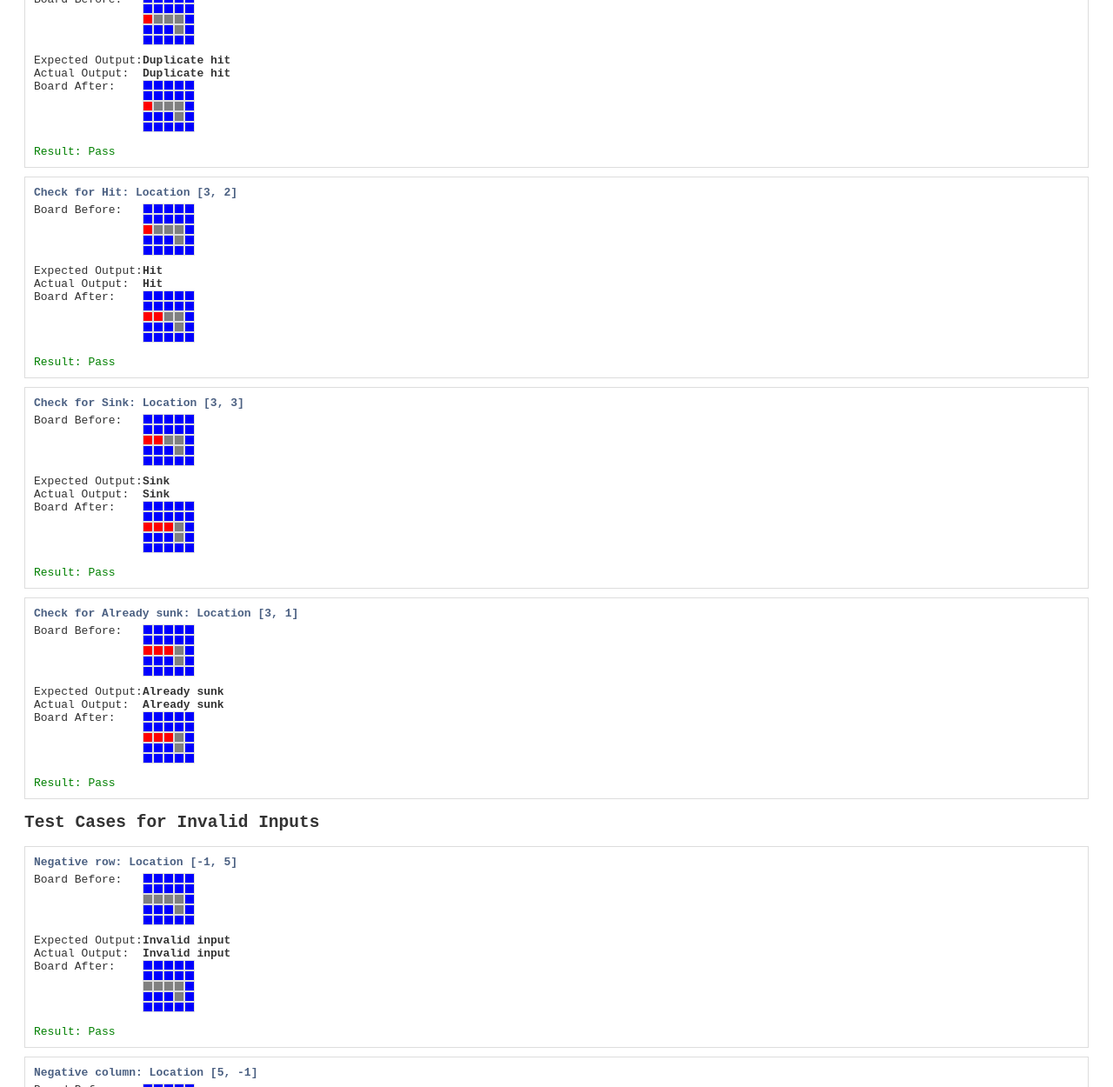
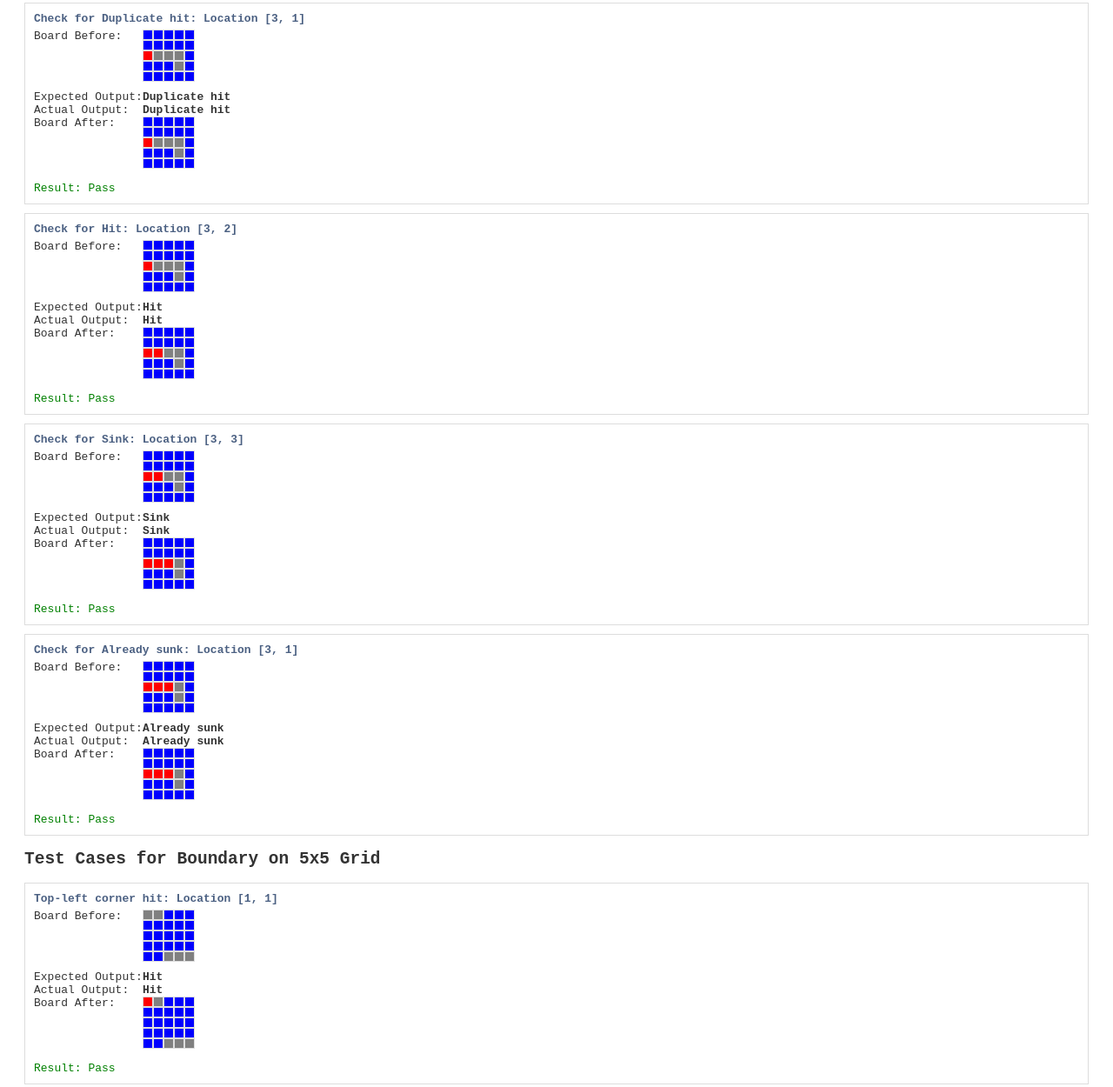
Before and after one commit to cheekudi/battleshipmove_html, a plain HTML site: page index.html in a window 1280 px wide. Shown: the part 1126-2376 px from the top of the page at 87% size. Drawn offline with Linux system fonts and the light colour scheme.

Commit message:
Add boundary test cases + favicon

```diff
--- a/index.html
+++ b/index.html
@@ -1,109 +1,16 @@
 <html>
 <head>
     <title>Battleship Move Check</title>
+    <link rel="stylesheet" type="text/css" href="styles.css">
+    <link rel="icon" type="image/ico" href="battleship_game_icon.ico">
 </head>
 <body>
     <div class="container">
-        <div id="test-cases">
-        </div>
+      <div class="title">Battleship Move Check</div>
+      <div>Note: For ease of demonstration, the game board displayed here is a 5x5 grid.</div>
+      <div id="test-cases">
+      </div>
     </div>
     <script src="ship-game-tests.js"></script>
 </body>
 </html>
-
-<style>
-/* css classes for the main page & body */
-.title {
-  font-size: 24px;
-  font-weight: 300;
-}
-.container {
-  display: flex;
-  flex-direction: column;
-  margin: 20px;
-  color: #333;
-  font-family: monospace;
-}
-
-/* css classes for the game board */
-#game-board {
-  display: grid;
-  grid-template-columns: repeat(10, 20px);
-  grid-template-rows: repeat(10, 20px);
-}
-
-.game-board {
-  font-size: 0; /* Removes unexpected spacing between inline-block elements */
-}
-
-.board-cell {
-  display: inline-block; /* Display cells in a line */
-  border: 1px solid #ddd;
-  width: 10px;
-  height: 10px;
-  vertical-align: top;
-}
-
-.hit {
-  background-color: red;
-}
-
-.ship {
-  background-color: gray;
-}
-
-.water {
-  background-color: blue;
-}
-
-/* css classes for test cases */
-.test-case {
-  display: flex;
-  flex-direction: column;
-  padding: 10px;
-  border: 1px solid #ddd;
-  margin-bottom: 10px;
-}
-
-.test-case .header {
-  font-weight: bold;
-  margin-bottom: 5px;
-  color: #4b6082;
-}
-
-.test-case .array {
-  font-family: monospace;
-  margin-bottom: 5px;
-}
-
-.test-case .result {
-  color: green;
-  margin-top: 5px;
-}
-
-.output-container {
-  display: flex;
-  align-items: center;
-}
-
-.board-container {
-  display: flex;
-  align-items: start;
-  margin-bottom: 10px;
-}
-
-.board-heading {
-  margin-right: 10px;
-  white-space: nowrap;
-  width: 115px;
-}
-
-.output-label {
-  width: 125px;
-}
-
-.output-value {
-  flex-grow: 1;
-  font-weight: bolder;
-}
-</style>
--- a/ship-game-tests.js
+++ b/ship-game-tests.js
@@ -1,9 +1,10 @@
-let ship1, ship2, currentBoard;
+let ship1, ship2, regularBoard, boundaryTestBoard;
 
+// Initialize the regular game board
 function initializeGameState() {
-  ship1 = { shipid: 1, Hits: 0, size: 2 };
-  ship2 = { shipid: 2, Hits: 0, size: 3 };
-  currentBoard = [
+  ship1 = { shipid: 1, hits: 0, size: 2 };
+  ship2 = { shipid: 2, hits: 0, size: 3 };
+  regularBoard = [
     { row: 3, col: 1, isHit: false, ship: ship2 },
     { row: 3, col: 2, isHit: false, ship: ship2 },
     { row: 3, col: 3, isHit: false, ship: ship2 },
@@ -12,42 +13,58 @@ function initializeGameState() {
   ];
 }
 
+// Initialize the boundary test board
+function initializeBoundaryTestBoard() {
+  ship1 = { shipid: 1, hits: 0, size: 2 };
+  ship2 = { shipid: 2, hits: 0, size: 3 };
+
+  // Creating a 5x5 board with ships on the boundaries
+  boundaryTestBoard = [
+    { row: 1, col: 1, isHit: false, ship: ship1 },
+    { row: 1, col: 2, isHit: false, ship: ship1 },
+    { row: 5, col: 3, isHit: false, ship: ship2 },
+    { row: 5, col: 4, isHit: false, ship: ship2 },
+    { row: 5, col: 5, isHit: false, ship: ship2 },
+  ];
+}
+
 // Function to check if a ship is hit, sunk, or missed
-function check(location) {
+function check(board, location) {
   // check for invalid input (i.e. row or col missing or not a number)
-  if (
-    !location ||
-    !location.row ||
-    !location.col ||
-    isNaN(location.row) ||
-    isNaN(location.col)
-  ) {
+  if (!location || !location.row || !location.col) {
     return "Invalid input";
   }
 
   const row = location.row;
   const col = location.col;
 
-  // check for out of bounds (assuming grid is 10x10)
-  if (row < 1 || row > 10 || col < 1 || col > 10) {
+  // check for out of bounds (for testing we are using 5x5 grid)
+  if (
+    !Number.isInteger(location.row) ||
+    !Number.isInteger(location.col) ||
+    row < 1 ||
+    row > 5 ||
+    col < 1 ||
+    col > 5
+  ) {
     return "Invalid input";
   }
 
-  for (let i = 0; i < currentBoard.length; i++) {
-    if (currentBoard[i].row === row && currentBoard[i].col === col) {
+  for (let i = 0; i < board.length; i++) {
+    if (board[i].row === row && board[i].col === col) {
       // Check if the ship is already sunk
-      if (currentBoard[i].ship.Hits === currentBoard[i].ship.size) {
+      if (board[i].ship.hits === board[i].ship.size) {
         return "Already sunk";
       }
       // Check if this is a Duplicate hit
-      if (currentBoard[i].isHit) {
+      if (board[i].isHit) {
         return "Duplicate hit";
       }
       // Else Increment the Hit count and register the hit for duplicate detection
-      currentBoard[i].isHit = true;
-      currentBoard[i].ship.Hits += 1;
+      board[i].isHit = true;
+      board[i].ship.hits += 1;
       // If Hit count equals its size, mark ship as sunk otherwise it's a Hit
-      if (currentBoard[i].ship.Hits === currentBoard[i].ship.size) {
+      if (board[i].ship.hits === board[i].ship.size) {
         return "Sink";
       } else {
         return "Hit";
@@ -59,7 +76,7 @@ function check(location) {
 }
 
 // Create a visual representation of the board, displaying ship locations, hits, and misses
-function renderBoard() {
+function renderBoard(board) {
   let boardHTML = "";
 
   for (let row = 1; row <= 5; row++) {
@@ -67,10 +84,7 @@ function renderBoard() {
       const cell = document.createElement("div");
       cell.classList.add("board-cell");
 
-      // Check if the cell is part of the currentBoard
-      const boardCell = currentBoard.find(
-        (c) => c.row === row && c.col === col
-      );
+      const boardCell = board.find((c) => c.row === row && c.col === col);
       if (boardCell) {
         cell.classList.add(boardCell.isHit ? "Hit" : "ship");
       } else {
@@ -79,7 +93,8 @@ function renderBoard() {
 
       boardHTML += cell.outerHTML;
     }
-    boardHTML += "<br>"; // Break line after each row
+    // Add a line break after each row
+    boardHTML += "<br>";
   }
 
   return boardHTML;
@@ -89,6 +104,8 @@ function renderBoard() {
 const testGroups = [
   {
     title: "Basic Game Actions",
+    getBoard: () => regularBoard,
+    boardSetup: initializeGameState,
     tests: [
       {
         title: "Check for Miss",
@@ -109,6 +126,8 @@ const testGroups = [
   },
   {
     title: "Duplicate hits and Sinking",
+    getBoard: () => regularBoard,
+    boardSetup: initializeGameState,
     tests: [
       {
         title: "Check for Hit",
@@ -138,7 +157,56 @@ const testGroups = [
     ],
   },
   {
+    title: "Boundary on 5x5 Grid",
+    getBoard: () => boundaryTestBoard,
+    boardSetup: initializeBoundaryTestBoard,
+    tests: [
+      {
+        title: "Top-left corner hit",
+        location: { row: 1, col: 1 },
+        expectedOutput: "Hit",
+      },
+      {
+        title: "Top-right corner hit",
+        location: { row: 1, col: 5 },
+        expectedOutput: "Miss",
+      },
+      {
+        title: "Bottom-right corner hit",
+        location: { row: 5, col: 5 },
+        expectedOutput: "Hit",
+      },
+      {
+        title: "Bottom-left corner hit",
+        location: { row: 5, col: 1 },
+        expectedOutput: "Miss",
+      },
+      {
+        title: "Middle edge top",
+        location: { row: 1, col: 2 },
+        expectedOutput: "Sink",
+      },
+      {
+        title: "Middle edge bottom",
+        location: { row: 5, col: 3 },
+        expectedOutput: "Hit",
+      },
+      {
+        title: "Middle edge left",
+        location: { row: 3, col: 1 },
+        expectedOutput: "Miss",
+      },
+      {
+        title: "Middle edge right",
+        location: { row: 3, col: 5 },
+        expectedOutput: "Miss",
+      },
+    ],
+  },
+  {
     title: "Invalid Inputs",
+    getBoard: () => regularBoard,
+    boardSetup: initializeGameState,
     tests: [
       {
         title: "Negative row",
@@ -152,12 +220,12 @@ const testGroups = [
       },
       {
         title: "Row out of bounds",
-        location: { row: 11, col: 5 },
+        location: { row: 6, col: 5 },
         expectedOutput: "Invalid input",
       },
       {
         title: "Column out of bounds",
-        location: { row: 5, col: 11 },
+        location: { row: 5, col: 6 },
         expectedOutput: "Invalid input",
       },
       {
@@ -185,8 +253,8 @@ const testGroups = [
 ];
 
 // Function to run a single test case
-function runTest(testCase) {
-  const output = check(testCase.location);
+function runTest(testCase, board) {
+  const output = check(board, testCase.location);
   const result = output === testCase.expectedOutput ? "Pass" : "Fail";
   return { output, result };
 }
@@ -196,7 +264,10 @@ const testCasesElement = document.getElementById("test-cases");
 
 // Iterate through each test group
 testGroups.forEach((group) => {
-  initializeGameState(); // Reset the game state at the beginning of each group
+  // Reset the game state at the beginning of each group
+  group.boardSetup();
+  const board = group.getBoard();
+  console.log(board);
 
   const groupElement = document.createElement("div");
   groupElement.classList.add("test-group");
@@ -204,13 +275,13 @@ testGroups.forEach((group) => {
 
   group.tests.forEach((testCase) => {
     // Render the board state before the test case
-    const boardBefore = renderBoard();
+    const boardBefore = renderBoard(board);
 
     // Run the test case
-    const { output, result } = runTest(testCase);
+    const { output, result } = runTest(testCase, board);
 
     // Render the board state after the test case
-    const boardAfter = renderBoard();
+    const boardAfter = renderBoard(board);
 
     // Create and append the test case element
     const testCaseElement = document.createElement("div");
--- /dev/null
+++ b/styles.css
@@ -0,0 +1,97 @@
+/* css classes for the main page & body */
+.title {
+    font-size: 24px;
+    font-weight: 300;
+}
+
+.container {
+    display: flex;
+    flex-direction: column;
+    margin: 20px;
+    color: #333;
+    font-family: monospace;
+}
+
+/* css classes for the game board */
+#game-board {
+    display: grid;
+    grid-template-columns: repeat(10, 20px);
+    grid-template-rows: repeat(10, 20px);
+}
+
+.game-board {
+    font-size: 0;
+    /* Removes unexpected spacing between inline-block elements */
+}
+
+.board-cell {
+    display: inline-block;
+    /* Display cells in a line */
+    border: 1px solid #ddd;
+    width: 10px;
+    height: 10px;
+    vertical-align: top;
+}
+
+.hit {
+    background-color: red;
+}
+
+.ship {
+    background-color: gray;
+}
+
+.water {
+    background-color: blue;
+}
+
+/* css classes for test cases */
+.test-case {
+    display: flex;
+    flex-direction: column;
+    padding: 10px;
+    border: 1px solid #ddd;
+    margin-bottom: 10px;
+}
+
+.test-case .header {
+    font-weight: bold;
+    margin-bottom: 5px;
+    color: #4b6082;
+}
+
+.test-case .array {
+    font-family: monospace;
+    margin-bottom: 5px;
+}
+
+.test-case .result {
+    color: green;
+    margin-top: 5px;
+}
+
+.output-container {
+    display: flex;
+    align-items: center;
+}
+
+.board-container {
+    display: flex;
+    align-items: start;
+    margin-bottom: 10px;
+}
+
+.board-heading {
+    margin-right: 10px;
+    white-space: nowrap;
+    width: 115px;
+}
+
+.output-label {
+    width: 125px;
+}
+
+.output-value {
+    flex-grow: 1;
+    font-weight: bolder;
+}
```
Also changed, not shown: battleship_game_icon.ico (added).
